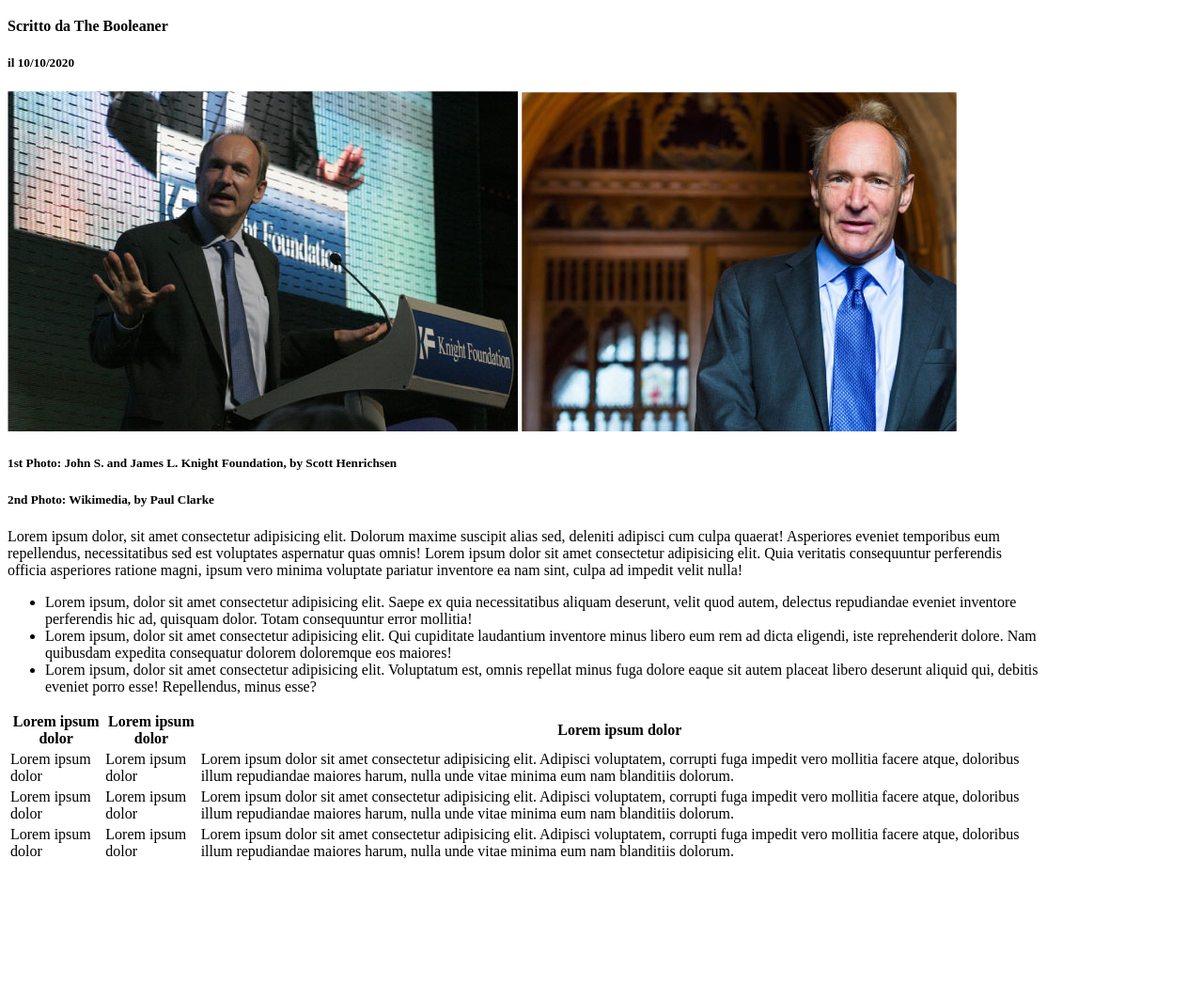
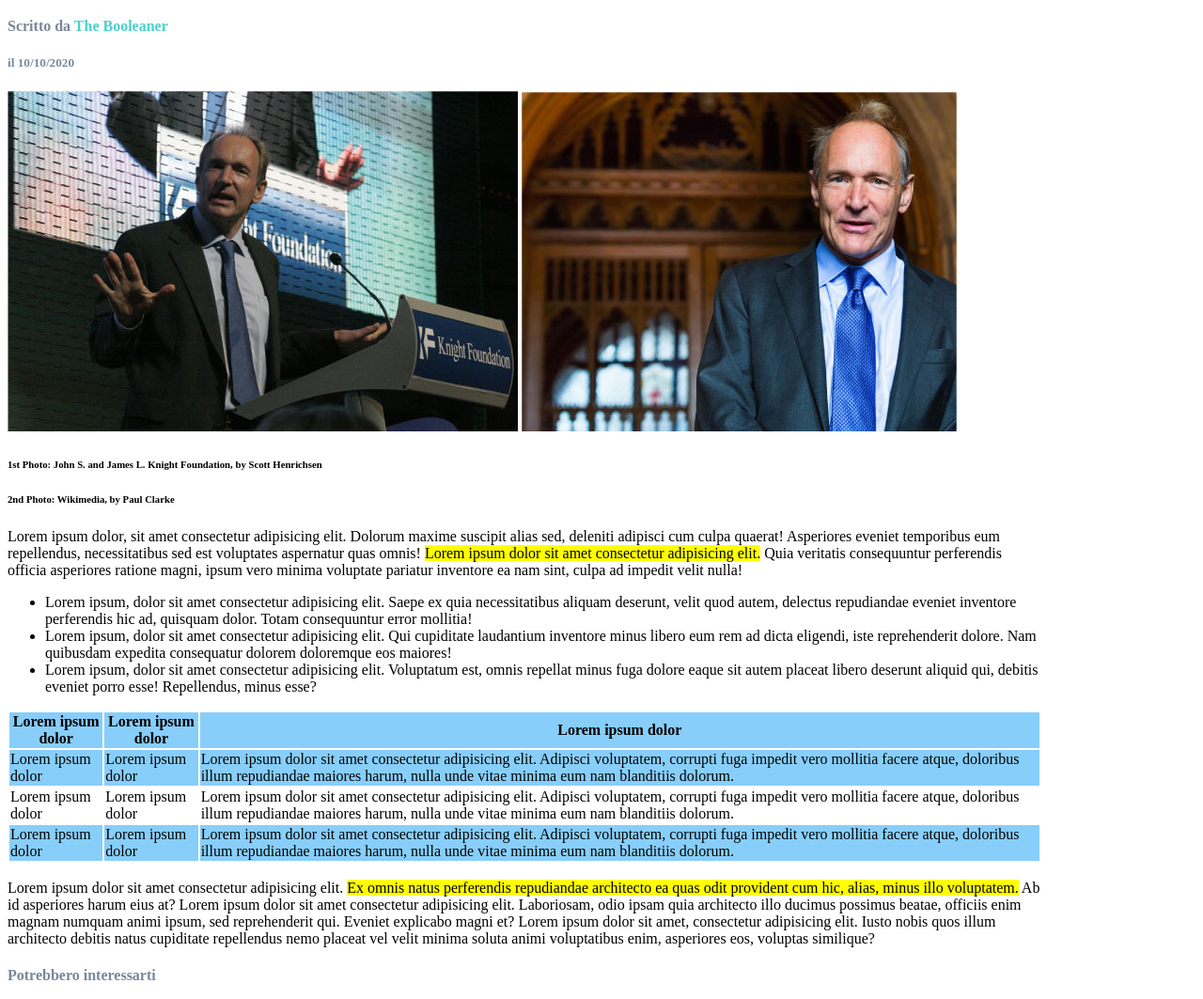
Before and after one commit to Nicola-Perera/html-css-booleaner, a plain HTML site: page index.html in a window 1280 px wide. Shown: the part 98-1161 px from the top of the page at 94% size. Before the commit the page ends 1026 px from the top, so only its background shows below. Drawn offline with Linux system fonts and the light colour scheme.

Commit message:
inizio personalizzazione stile header e tabbella
modifiche attributi in css di colore/posizionamento/dimensione

```diff
--- a/index.html
+++ b/index.html
@@ -33,8 +33,8 @@
 
             <img src="img/tim-1.jpg" alt="signore elegante che fa un discorso serio">
             <img src="img/tim-2.jpg" alt="signore spettinato soddisfatto del suo discorso">
-            <h5>1st Photo: John S. and James L. Knight Foundation, by Scott Henrichsen</h5>
-            <h5>2nd Photo: Wikimedia, by Paul Clarke</h5>
+            <h6>1st Photo: John S. and James L. Knight Foundation, by Scott Henrichsen</h6>
+            <h6>2nd Photo: Wikimedia, by Paul Clarke</h6>
 
         </div>
 
@@ -42,7 +42,7 @@
 
         <section>
 
-            <p>Lorem ipsum dolor, sit amet consectetur adipisicing elit. Dolorum maxime suscipit alias sed, deleniti adipisci cum culpa quaerat! Asperiores eveniet temporibus eum repellendus, necessitatibus sed est voluptates aspernatur quas omnis! <span>Lorem ipsum dolor sit amet consectetur adipisicing elit.</span>  Quia veritatis consequuntur perferendis officia asperiores ratione magni, ipsum vero minima voluptate pariatur inventore ea nam sint, culpa ad impedit velit nulla!</p>
+            <p>Lorem ipsum dolor, sit amet consectetur adipisicing elit. Dolorum maxime suscipit alias sed, deleniti adipisci cum culpa quaerat! Asperiores eveniet temporibus eum repellendus, necessitatibus sed est voluptates aspernatur quas omnis! <span style="background-color: #FFFF00">Lorem ipsum dolor sit amet consectetur adipisicing elit.</span>  Quia veritatis consequuntur perferendis officia asperiores ratione magni, ipsum vero minima voluptate pariatur inventore ea nam sint, culpa ad impedit velit nulla!</p>
             <ul>
                 <li>Lorem ipsum, dolor sit amet consectetur adipisicing elit. Saepe ex quia necessitatibus aliquam deserunt, velit quod autem, delectus repudiandae eveniet inventore perferendis hic ad, quisquam dolor. Totam consequuntur error mollitia!</li>
                 <li>Lorem ipsum, dolor sit amet consectetur adipisicing elit. Qui cupiditate laudantium inventore minus libero eum rem ad dicta eligendi, iste reprehenderit dolore. Nam quibusdam expedita consequatur dolorem doloremque eos maiores!</li>
@@ -51,8 +51,8 @@
 
             <!-- tabella statistiche -->
 
-            <table>
-                <thead>
+            <table class="stats">
+                <thead style="background-color: darkcyan;">
                     <tr>
                         <th>Lorem ipsum dolor</th>
                         <th>Lorem ipsum dolor</th>
@@ -107,7 +107,24 @@
 
         </section>
 
+        <!-- riassunto e conclusioni -->
+        <section>
+            <p>
+                Lorem ipsum dolor sit amet consectetur adipisicing elit. <span style="background-color: #FFFF00">Ex omnis natus perferendis repudiandae architecto ea quas odit provident cum hic, alias, minus illo voluptatem.</span>  Ab id asperiores harum eius at? Lorem ipsum dolor sit amet consectetur adipisicing elit. Laboriosam, odio ipsam quia architecto illo ducimus possimus beatae, officiis enim magnam numquam animi ipsum, sed reprehenderit qui. Eveniet explicabo magni et? Lorem ipsum dolor sit amet, consectetur adipisicing elit. Iusto nobis quos illum architecto debitis natus cupiditate repellendus nemo placeat vel velit minima soluta animi voluptatibus enim, asperiores eos, voluptas similique?
+            </p>
+
+        </section>
+
 
     </main>
+
+    <!-- consigliati -->
+    <footer>
+        <h4>Potrebbero interessarti</h4>
+        <img src="img/monitor.jpg" alt="setup apple">
+        <br>
+        <img src="img/graph.jpg" alt="grafico statistiche">
+
+    </footer>
 </body>
 </html>
--- a/style.css
+++ b/style.css
@@ -6,3 +6,23 @@ body {
 .title {
     width: 850px;
 }
+
+.stats tr:nth-child(even) {
+    background-color: white;
+ }
+
+ .stats tr:nth-child(odd) {
+    background-color: lightskyblue;
+}
+
+h4 {
+    color: lightslategray;
+}
+
+h5 {
+    color: lightslategray;
+}
+
+#autore {
+    color: mediumturquoise;
+}
```
